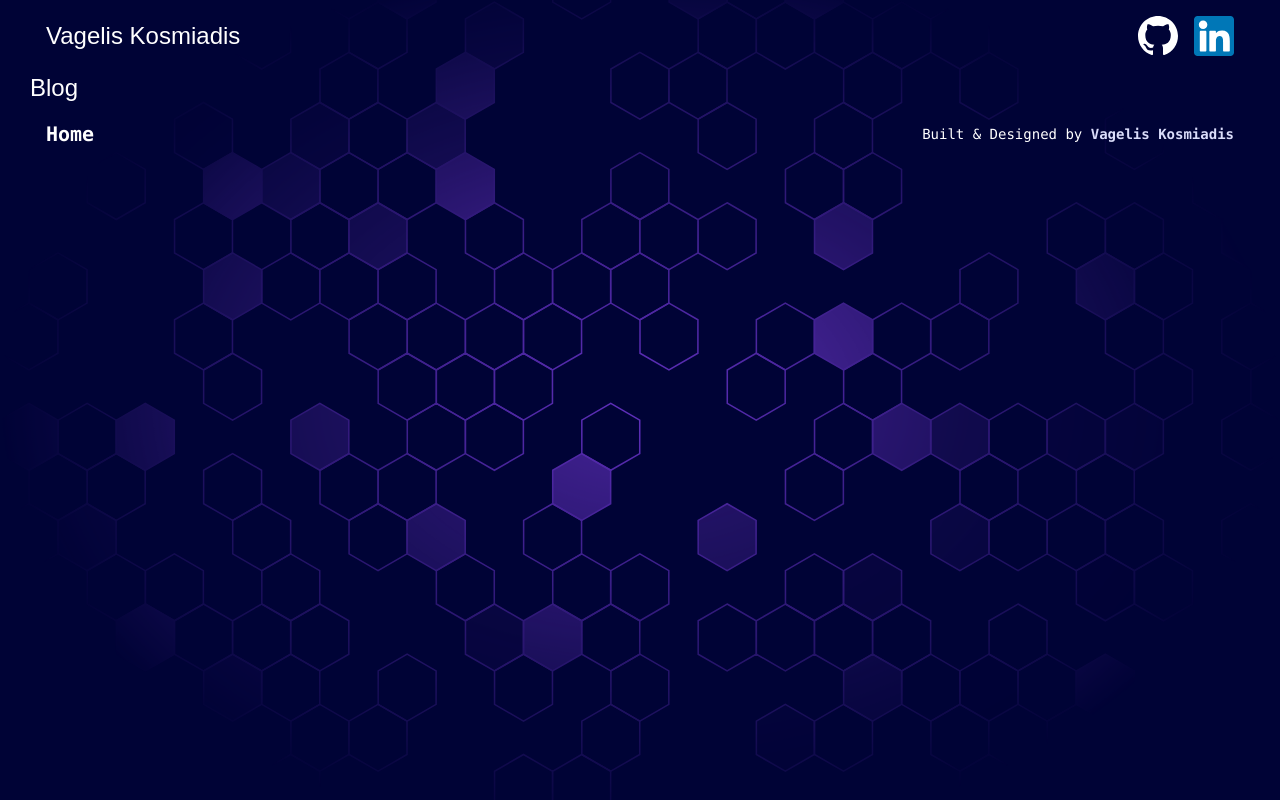
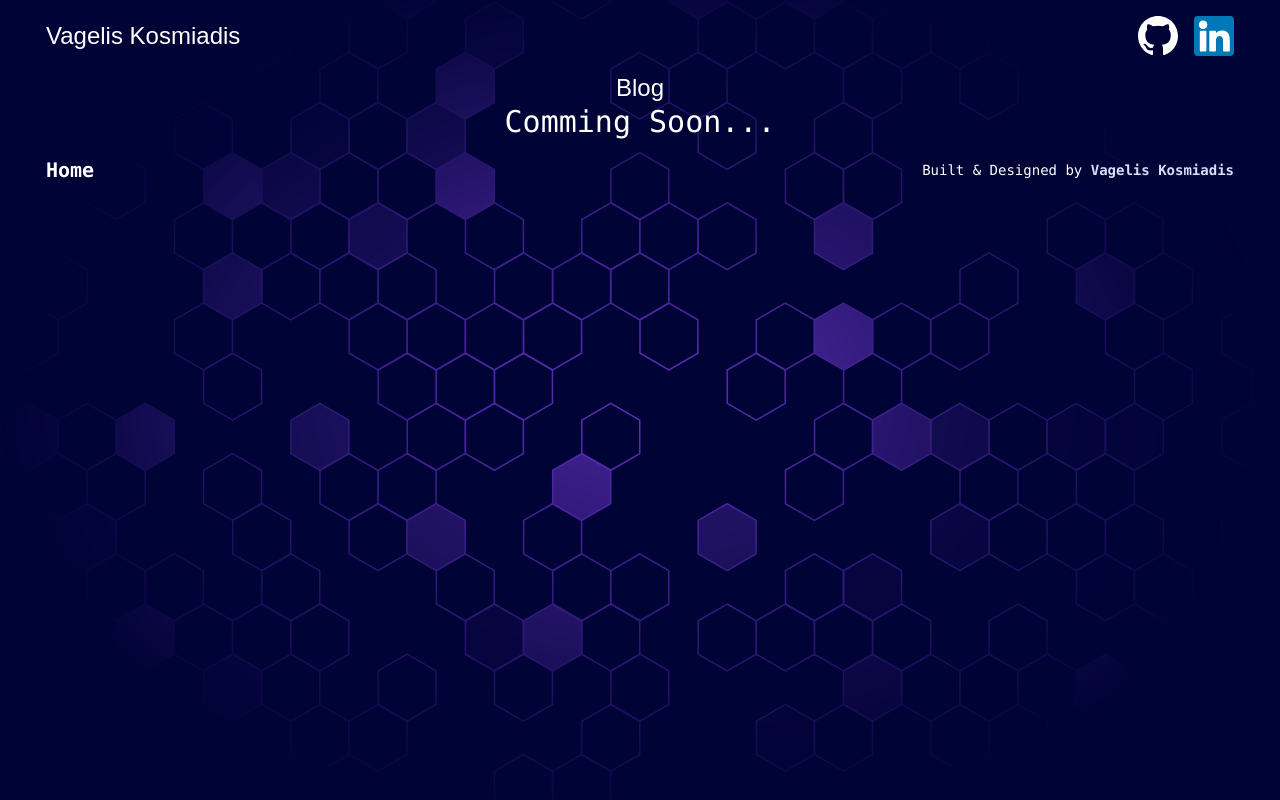
Before and after one commit to kosmiadis/portfolio-site, a React (Vite) app: page /blog in a window 1280 px wide. Built offline with nearby package versions, Linux system fonts and the light colour scheme; a web font is replaced by a local one.

Commit message:
Added comming soon text on Blog Page

```diff
--- a/src/pages/Blog.tsx
+++ b/src/pages/Blog.tsx
@@ -2,6 +2,9 @@ import Page from "@components/ui/Page/Page";
 
 export default function Blog () {
     return <Page>
-        <h2 className="important-heading">Blog</h2>
+        <div className="flex flex-col items-center justify-center">
+            <h2 className="important-heading text-3xl">Blog</h2>
+            <p className="font-mono text-3xl">Comming Soon...</p>
+        </div>
     </Page>
 }
```
